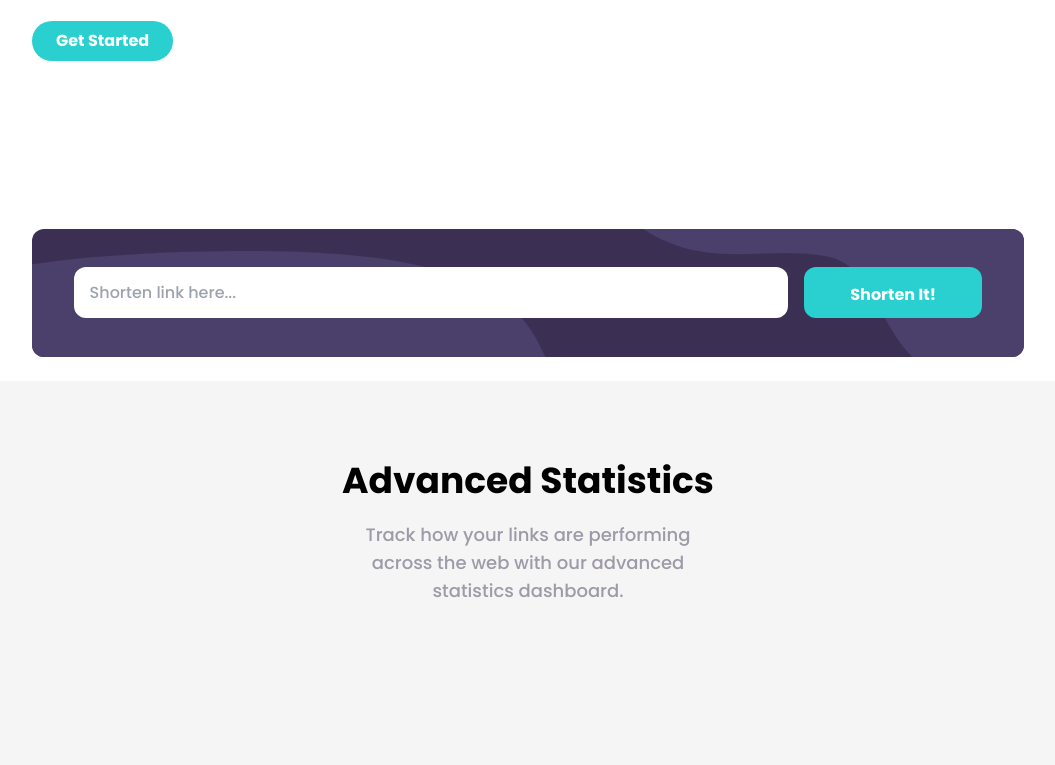
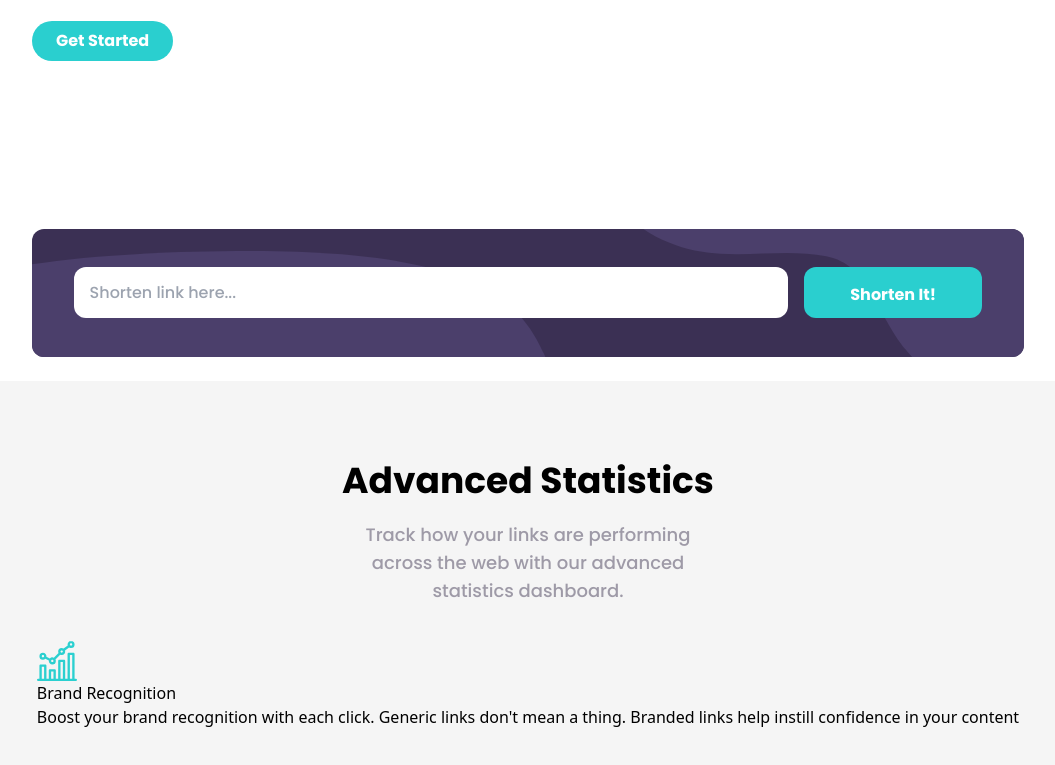
Before and after one commit to krystiano13/url_shortener, an Astro site in the folder client/: page / in a window 1280 px wide. Shown: the part 764-1529 px from the top of the page, without its empty margins (112-1167 px from the left). Built offline with nearby package versions, Linux system fonts and the light colour scheme; Astro itself is replaced by a stand-in of ours.

Commit message:
create structure of benefit component

```diff
--- a/client/src/pages/index.astro
+++ b/client/src/pages/index.astro
@@ -2,7 +2,7 @@
 import Layout from '../partials/Layout.astro';
 import Hero from '../partials/Hero.astro';
 import {Form} from "../partials/Form/Form";
-import Stats from '../partials/Stats.astro';
+import Stats from '../partials/Stats/Stats.astro';
 ---
 
 <Layout>
--- a/client/src/partials/Stats.astro
+++ /dev/null
@@ -1,20 +0,0 @@
----
-
----
-
-<section class="w-full whitesmoke flex flex-col items-center">
-    <h2 class="font-big text-4xl mt-20">Advanced Statistics</h2>
-    <p class="mt-5 font-small text-lg max-w-[90%] md:max-w-[30%] text-center">
-        Track how your links are performing across the web
-        with our advanced statistics dashboard.
-    </p>
-    <div id="pros" class="h-40">
-
-    </div>
-</section>
-
-<style>
-    .whitesmoke { background-color: whitesmoke; }
-    h1 { color: var(--very-dark-violet); }
-    p { color: var(--grayish-violet); }
-</style>
--- /dev/null
+++ b/client/src/partials/Stats/Benefit.astro
@@ -0,0 +1,10 @@
+---
+import {Image} from "astro:assets";
+const props = Astro.props;
+---
+
+<section id="benefit">
+    <Image src={props.img} alt={props.alt} />
+    <h3>{props.title}</h3>
+    <p>{props.desc}</p>
+</section>
--- /dev/null
+++ b/client/src/partials/Stats/Stats.astro
@@ -0,0 +1,37 @@
+---
+import brandImage from '../../images/icon-brand-recognition.svg';
+import recordsImage from '../../images/icon-detailed-records.svg';
+import customizableImage from '../../images/icon-fully-customizable.svg';
+
+import Benefit from './Benefit.astro';
+
+const benefits = [
+    {
+        img : brandImage,
+        alt : "Brand Image",
+        title : "Brand Recognition",
+        desc : "Boost your brand recognition with each click. Generic links don't mean a thing. Branded links help instill confidence in your content"
+    }
+];
+---
+
+<section class="w-full whitesmoke flex flex-col items-center">
+    <h2 class="font-big text-4xl mt-20">Advanced Statistics</h2>
+    <p class="mt-5 font-small text-lg max-w-[90%] md:max-w-[30%] text-center">
+        Track how your links are performing across the web
+        with our advanced statistics dashboard.
+    </p>
+    <div id="pros" class="h-40 flex justify-center items-center">
+        {
+            benefits.map(item => (
+                <Benefit img={item.img} alt={item.alt} title={item.title} desc={item.desc} />
+            ))
+        }
+    </div>
+</section>
+
+<style>
+    .whitesmoke { background-color: whitesmoke; }
+    h1 { color: var(--very-dark-violet); }
+    p { color: var(--grayish-violet); }
+</style>
```
Also changed, not shown: client/src/images/icon-brand-recognition.svg (added), client/src/images/icon-detailed-records.svg (added), client/src/images/icon-fully-customizable.svg (added).
